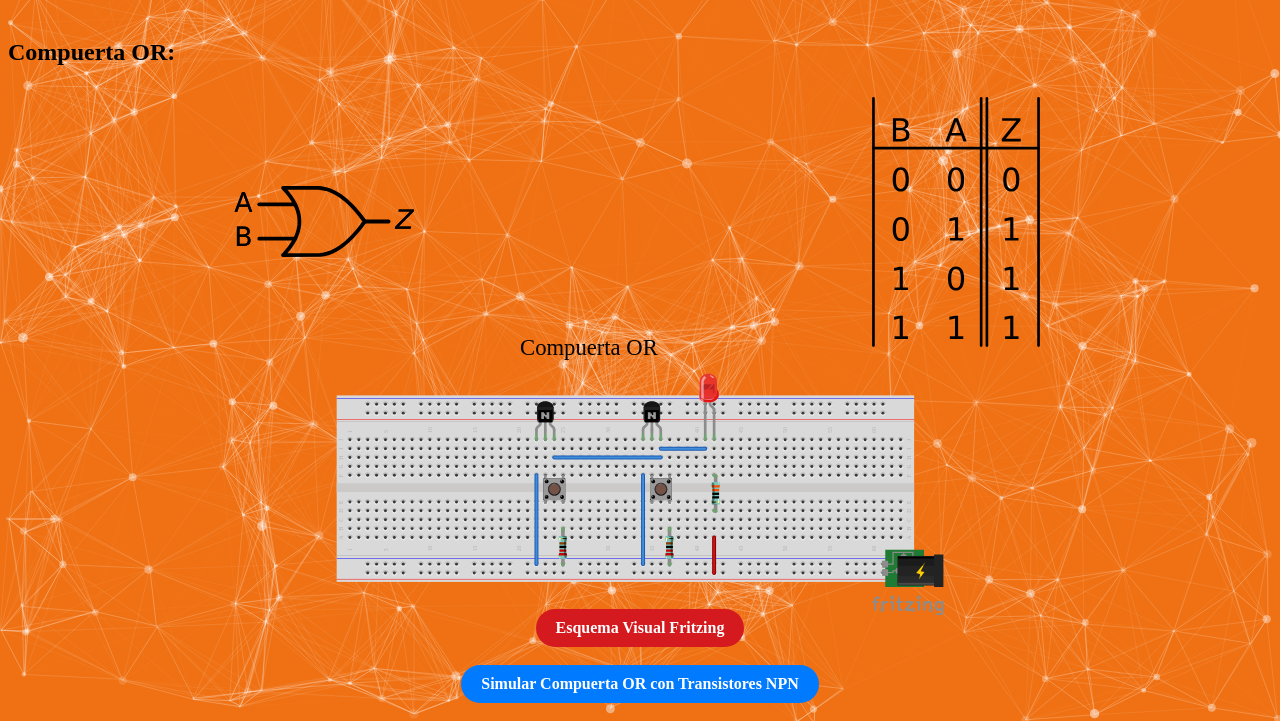
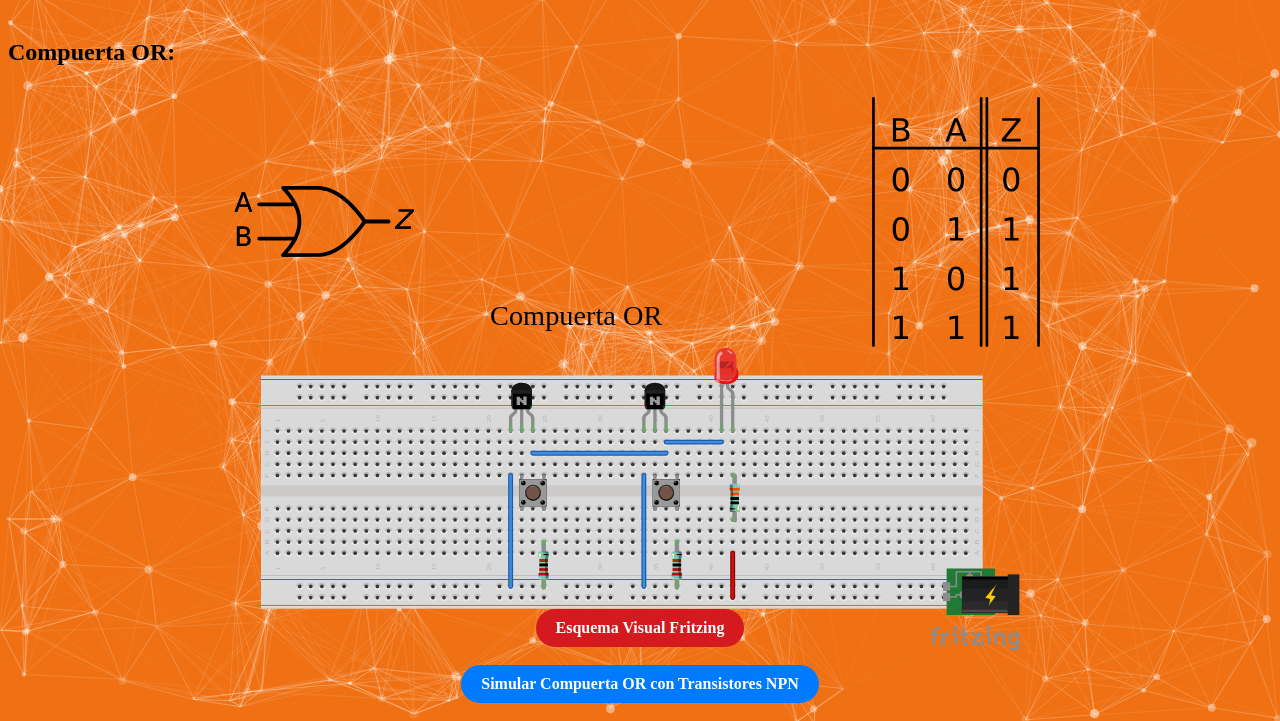
Before and after one commit to PIBSAS/Compuertas, a plain HTML site: page index.html in a window 1280 px wide. In both pictures the pointer is over the picture 640 px from the left and 553 px from the top of the page. Shown: the part 79-800 px from the top of the page. Drawn offline with Linux system fonts and the light colour scheme; animation ran at ten frames a second.

Commit message:
Update index.html

```diff
--- a/index.html
+++ b/index.html
@@ -45,7 +45,7 @@
         }
 
         .fritz img.zoom:hover {
-            transform: scale(1.2); /* Escala la imagen al 120% cuando se pasa el ratón */
+            transform: scale(1.5); /* Escala la imagen al 120% cuando se pasa el ratón */
         }
 
         .boton-fritz {
```
